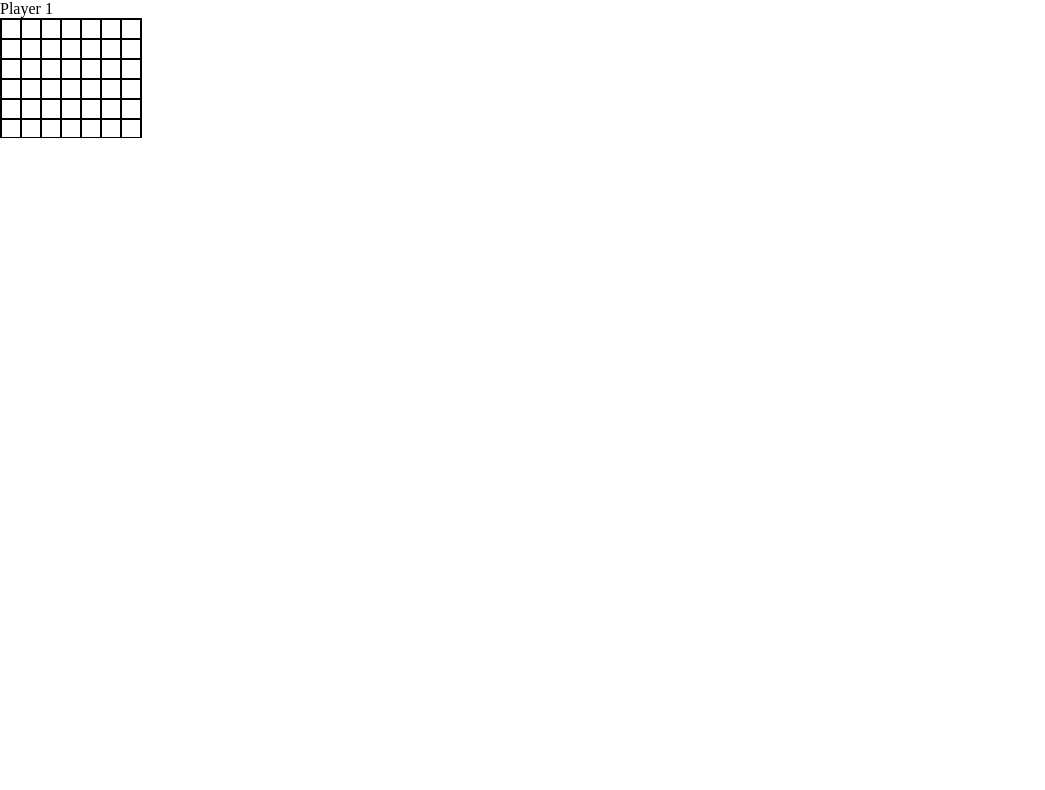
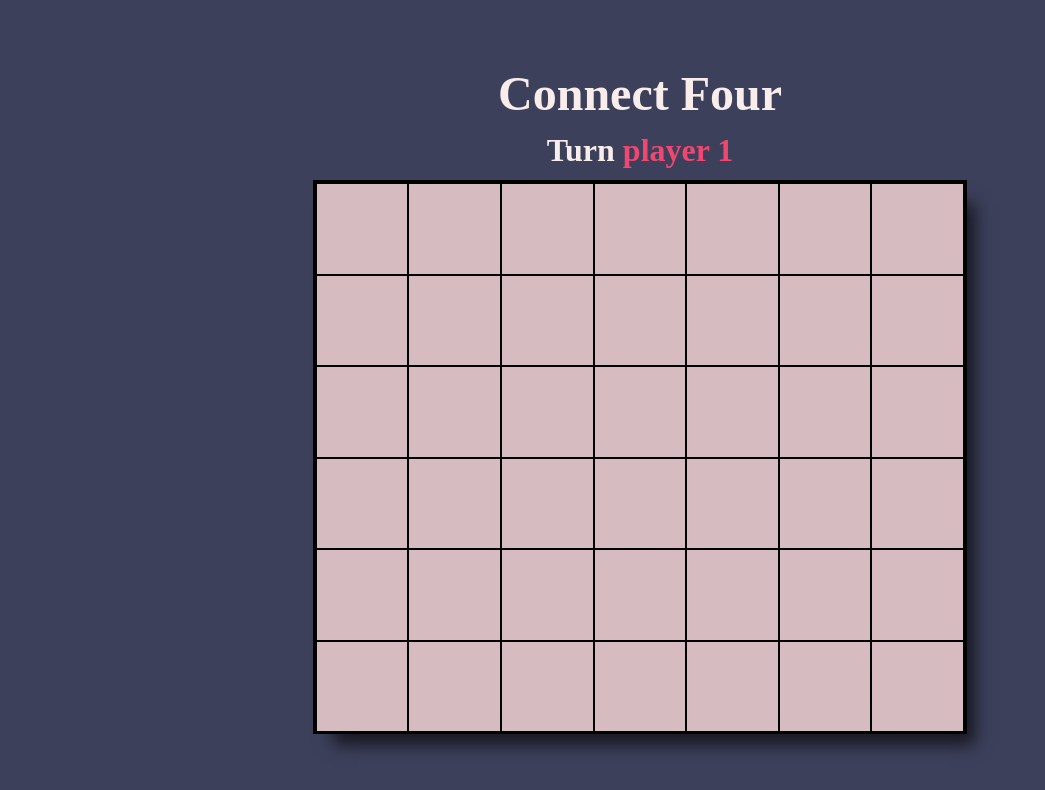
Before and after one commit to andraderaul/retro-games, a React (Create React App) app: page /connect-four in a window 1280 px wide. Shown: the top 790 px of the page, without its empty margins (0-1045 px from the left). Built offline with nearby package versions, Linux system fonts and the light colour scheme; the HTML template or start-up script is replaced by a standard one.

Commit message:
style connect four

```diff
--- a/src/pages/ConnectFour/ConnectFour.jsx
+++ b/src/pages/ConnectFour/ConnectFour.jsx
@@ -4,11 +4,21 @@ import {
   connectFourArray,
   connectFourWinningArrays,
 } from "../../helpers/MemoryGame/Utils";
-import { Grid, Square, Circle } from "./ConnectFour.style";
+import {
+  Grid,
+  Square,
+  Circle,
+  Container,
+  Title,
+  Subtitle,
+  GameOver,
+  Button,
+} from "./ConnectFour.style";
 
 const ConnectFour = () => {
   const [squares, setSquares] = useState(connectFourArray);
   const [currentPlayer, setCurrentPlayer] = useState(1);
+  const [winner, setWinner] = useState("");
 
   useEffect(() => {
     connectFourWinningArrays.forEach((item, index, array) => {
@@ -23,14 +33,14 @@ const ConnectFour = () => {
         square3.player === 1 &&
         square4.player === 1
       ) {
-        console.log("Player 1 WINS");
+        setWinner("Player 1 WINS");
       } else if (
         square1.player === 2 &&
         square2.player === 2 &&
         square3.player === 2 &&
         square4.player === 2
       ) {
-        console.log("Player 2 WINS");
+        setWinner("Player 2 WINS");
       }
     });
     return () => {};
@@ -51,6 +61,14 @@ const ConnectFour = () => {
     );
   };
 
+  const handlerRestart = () => {
+    setWinner("");
+    setCurrentPlayer((oldPlayer) =>
+      oldPlayer === 1 ? oldPlayer + 1 : oldPlayer
+    );
+    setSquares(connectFourArray);
+  };
+
   const handlerOnClick = (index) => {
     if (squares[index + 7] && squares[index + 7].value === "taken") {
       if (currentPlayer === 1) {
@@ -59,13 +77,18 @@ const ConnectFour = () => {
         paintSquare(2, 1, index);
       }
     } else {
-      console.log("cant go here");
+      alert("cant go here");
     }
   };
 
   return (
+    <Container>
+      {!winner ? (
         <>
-      <span>Player {currentPlayer}</span>
+          <Title>Connect Four</Title>
+          <Subtitle>
+            Turn <span>player {currentPlayer}</span>
+          </Subtitle>
           <Grid>
             {squares.map((square, index) => (
               <Square key={index} onClick={() => handlerOnClick(index)}>
@@ -74,6 +97,13 @@ const ConnectFour = () => {
             ))}
           </Grid>
         </>
+      ) : (
+        <GameOver>
+          <Title>{winner}</Title>
+          <Button onClick={handlerRestart}>Restart</Button>
+        </GameOver>
+      )}
+    </Container>
   );
 };
 
--- a/src/pages/ConnectFour/ConnectFour.style.js
+++ b/src/pages/ConnectFour/ConnectFour.style.js
@@ -1,23 +1,78 @@
 import styled from "styled-components";
 
+export const Container = styled.div`
+  width: 100%;
+  height: 100vh;
+  background-color: beige;
+  display: flex;
+  flex-direction: column;
+  justify-content: center;
+  align-items: center;
+  background-color: #3d405b;
+`;
+
 export const Grid = styled.div`
-  border: 1px solid;
+  background-color: #d6bbc0;
+  border: 3px solid;
   display: flex;
   flex-wrap: wrap;
-  height: 120px;
-  width: 142px;
+  width: 654.3px;
+  height: 554px;
   overflow: hidden;
+
+  -webkit-box-shadow: 14px 17px 16px -6px rgba(0, 0, 0, 0.63);
+  -moz-box-shadow: 14px 17px 16px -6px rgba(0, 0, 0, 0.63);
+  box-shadow: 14px 17px 16px -6px rgba(0, 0, 0, 0.63);
+`;
+
+export const GameOver = styled.div`
+  width: 654.3px;
+  height: 554px;
+  display: flex;
+  flex-direction: column;
+  justify-content: center;
+  align-items: center;
 `;
 
 export const Square = styled.div`
-  height: 20px;
-  width: 20px;
+  height: 91.5px;
+  width: 92.6px;
   border: 1px solid;
+  cursor: pointer;
 `;
 export const Circle = styled.div`
   height: 100%;
   width: 100%;
-  border-radius: 10px;
+  border-radius: 50%;
   background-color: ${({ player }) =>
-    player === 1 ? "red" : player === 2 ? "blue" : "none"};
+    player === 1 ? "#e63946" : player === 2 ? "#457b9d" : "none"};
 `;
+
+export const Title = styled.h1`
+  font-size: 3rem;
+  text-align: center;
+  color: #f8edeb;
+  margin-bottom: 0.7rem;
+`;
+
+export const Subtitle = styled.h2`
+  font-size: 2rem;
+  color: #f8edeb;
+  margin-bottom: 0.7rem;
+  span {
+    color: #ef476f;
+    font-weight: bold;
+  }
+`;
+
+export const Button = styled.button`
+  border: 1px solid #ef476f;
+  border-radius: 4px;
+  padding: 1em;
+  background-color: #f8edeb;
+  color: #ef476f;
+  font-size: 1rem;
+  font-weight: bold;
+
+  cursor: pointer;
+`;
--- a/src/pages/WhackAMole/WhackAMole.style.js
+++ b/src/pages/WhackAMole/WhackAMole.style.js
@@ -140,6 +140,7 @@ export const Button = styled.button`
   color: #ef476f;
   font-size: 1rem;
   font-weight: bold;
+  cursor: pointer;
 
   @media (max-width: 540px) {
     padding: 0.7em;
```
Lines whose indentation alone changed are shown as unchanged.
